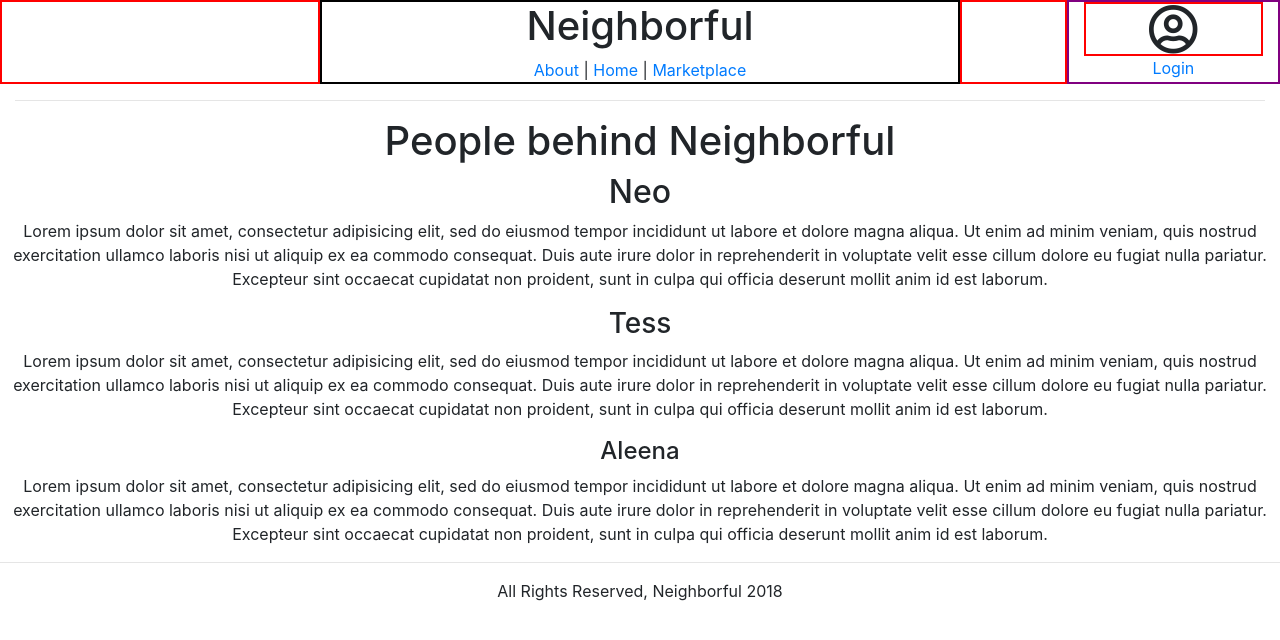
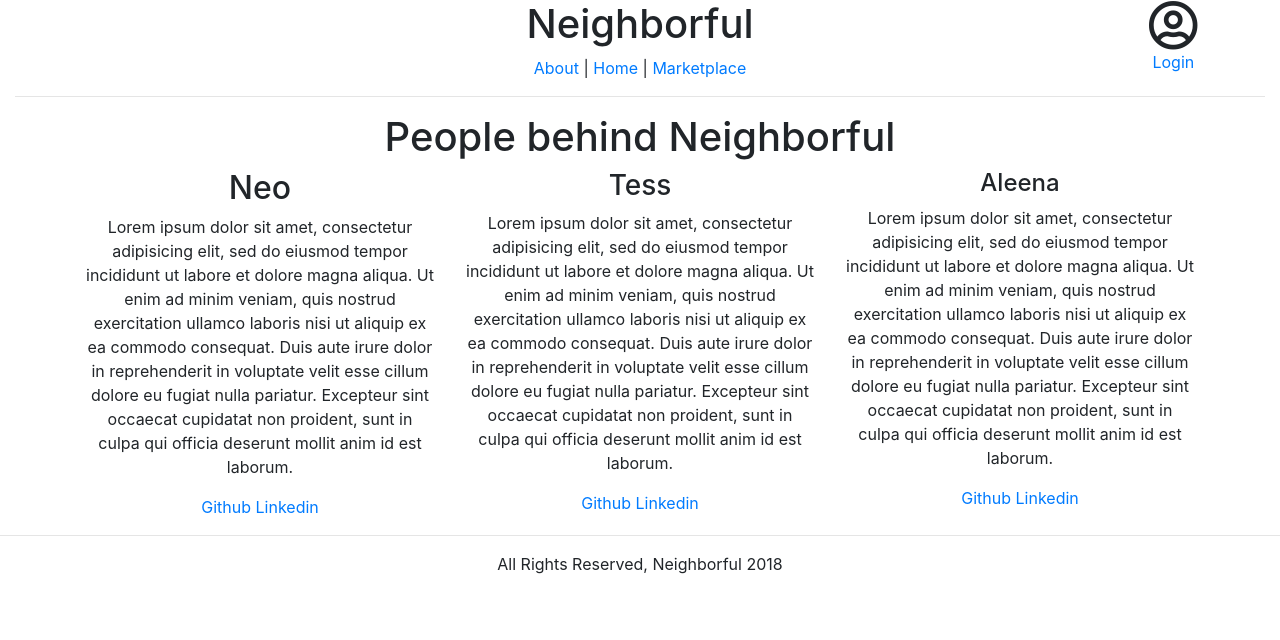
Before and after one commit to njang/neighborful, a Django app: page /about/ in a window 1280 px wide. Shown: the top 640 px of the page. Run offline with Django 3.2, Linux system fonts and the light colour scheme; some libraries are stand-ins or nearby versions.

Commit message:
positions about.html, adds github and linkedin links

```diff
--- a/main_app/static/style.css
+++ b/main_app/static/style.css
@@ -49,38 +49,15 @@ body {
 }
 
 #fontAwesome {
-  border: red 2px solid;
   font-size: 50px;
 }
 
-#header {
-  border: black 2px solid;
-}
-
-#profileHeader {
-  border: purple 2px solid;
-}
-
 #username {
-  border: purple 2px solid;
   display: flex;
   flex-direction: column;
 }
 
-#navBar {
-  border: black 2px solid;
-}
-
 #nav {
-  border: black 2px solid;
   display: flex;
   flex-direction: column;
 }
-
-#user {
-  border: red 2px solid;
-}
-
-#empty {
-  border: red 2px solid;
-}
--- a/main_app/templates/about.html
+++ b/main_app/templates/about.html
@@ -2,12 +2,28 @@
 {% load staticfiles %}
 {% block content %}
   {% include "./header.html" %}
+  <div class="container">
     <h1>People behind Neighborful</h1>
+    <div class="row justify-content-center">
+      <div class="col-4" id="Neo">
         <h2>Neo</h2>
           <p>Lorem ipsum dolor sit amet, consectetur adipisicing elit, sed do eiusmod tempor incididunt ut labore et dolore magna aliqua. Ut enim ad minim veniam, quis nostrud exercitation ullamco laboris nisi ut aliquip ex ea commodo consequat. Duis aute irure dolor in reprehenderit in voluptate velit esse cillum dolore eu fugiat nulla pariatur. Excepteur sint occaecat cupidatat non proident, sunt in culpa qui officia deserunt mollit anim id est laborum.</p>
+          <a href="https://github.com/njang">Github</a>
+          <a href="https://www.linkedin.com/in/neojang/">Linkedin</a>
+      </div>
+      <div class="col-4" id="Tess">
         <h3>Tess</h3>
           <p>Lorem ipsum dolor sit amet, consectetur adipisicing elit, sed do eiusmod tempor incididunt ut labore et dolore magna aliqua. Ut enim ad minim veniam, quis nostrud exercitation ullamco laboris nisi ut aliquip ex ea commodo consequat. Duis aute irure dolor in reprehenderit in voluptate velit esse cillum dolore eu fugiat nulla pariatur. Excepteur sint occaecat cupidatat non proident, sunt in culpa qui officia deserunt mollit anim id est laborum.</p>
+          <a href="https://github.com/TessACraig89">Github</a>
+          <a href="https://www.linkedin.com/in/tessashleycraig/">Linkedin</a>
+      </div>
+      <div class="col-4" id="Aleena">
         <h4>Aleena</h4>
           <p>Lorem ipsum dolor sit amet, consectetur adipisicing elit, sed do eiusmod tempor incididunt ut labore et dolore magna aliqua. Ut enim ad minim veniam, quis nostrud exercitation ullamco laboris nisi ut aliquip ex ea commodo consequat. Duis aute irure dolor in reprehenderit in voluptate velit esse cillum dolore eu fugiat nulla pariatur. Excepteur sint occaecat cupidatat non proident, sunt in culpa qui officia deserunt mollit anim id est laborum.</p>
+          <a href="https://github.com/aleenamad">Github</a>
+          <a href="https://www.linkedin.com/in/aleena-madni/">Linkedin</a>
+      </div>
+      </div>
+  </div>
   {% include "./footer.html" %}
 {% endblock %}
--- a/main_app/templates/profile.html
+++ b/main_app/templates/profile.html
@@ -3,9 +3,8 @@
 
 {% block content %}
 <div class="container-fluid">
-{% include "./header.html" %}
-    </div>
-    <h1>{{ user.first_name }}'s profile:</h1>
+  {% include "./header.html" %}
+  <h1>{{ user.first_name }}'s profile:</h1>
     <div class="row justify-content-center">
 		    <a href='/sell'><button class="col-md-12">Sell Produce</button></a>
     </div>
```
Lines whose indentation alone changed are shown as unchanged.
